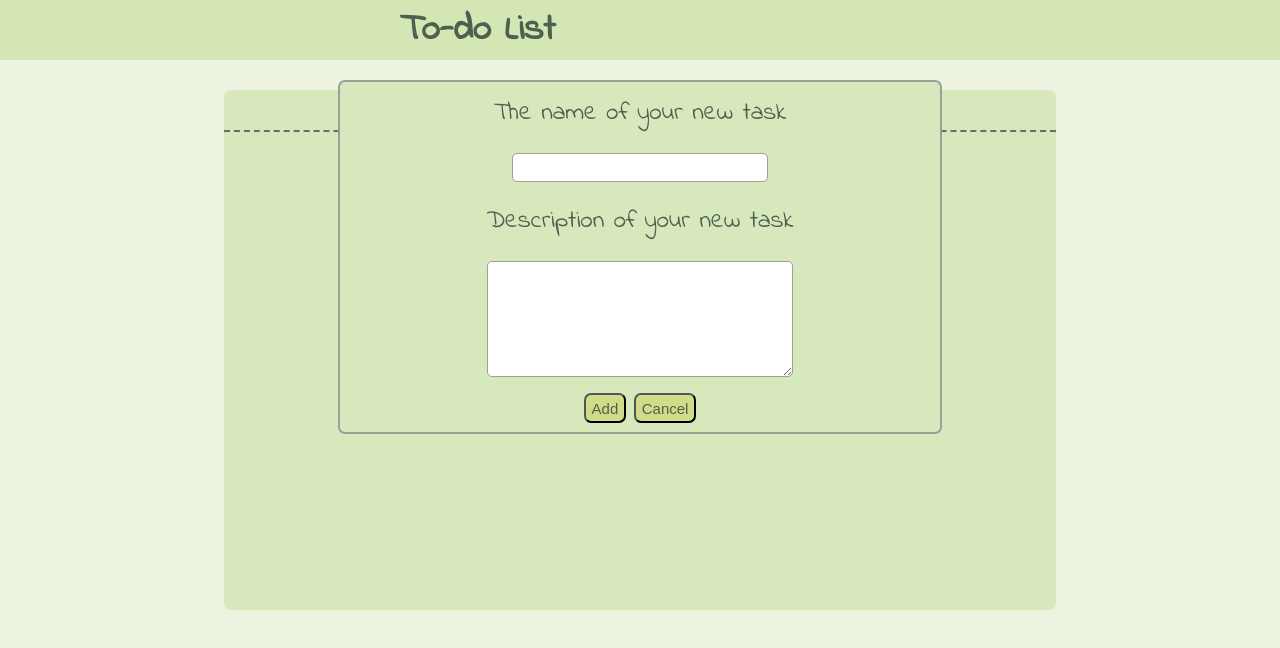
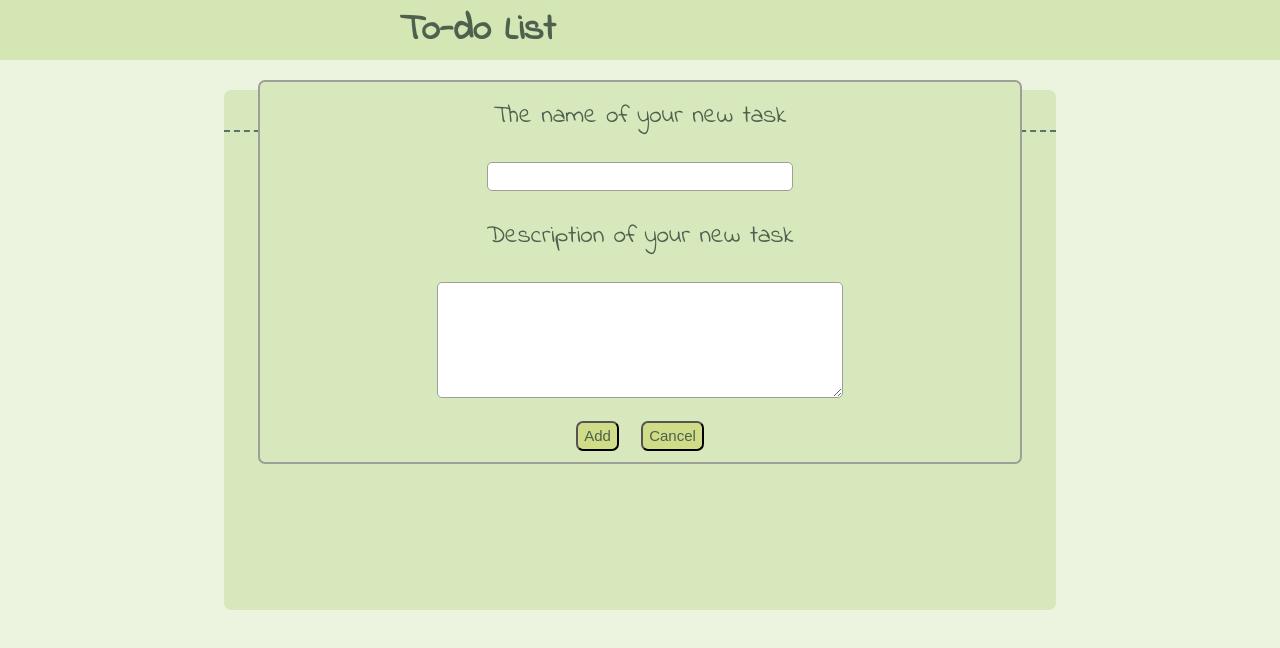
Before and after one commit to chakapega/toDoListAPP, a plain HTML site: page index.html in a window 1280 px wide. Both pictures are taken after a click on the button "Add Task". Drawn offline with Linux system fonts and the light colour scheme; no server answers.

Commit message:
changing the way of adding a new task and refactoring

```diff
--- a/css/style.css
+++ b/css/style.css
@@ -35,12 +35,12 @@ main {
 }
 
 .new-task_form {
-  display: none;
+  display: flex;
   flex-direction: column;
   justify-content: space-around;
   align-items: center;
-  height: 350px;
-  width: 600px;
+  height: 380px;
+  width: 760px;
   margin-bottom: 20px;
   margin-top: 20px;
   z-index: 9999;
@@ -98,13 +98,13 @@ main {
   border-radius: 5px;
   border: 1px solid #9da09a;
   height: 25px;
-  width: 250px;
+  width: 300px;
 }
 
 #new-task_form__textarea_description {
   border-radius: 5px;
   border: 1px solid #9da09a;
-  width: 300px;
+  width: 400px;
   height: 110px;
 }
 
@@ -194,3 +194,9 @@ main {
   border: 2px solid #9da09a;
   border-radius: 7px;
 }
+
+.new-task_form__btns {
+  width: 150px;
+  display: flex;
+  justify-content: space-around;
+}
--- a/index.html
+++ b/index.html
@@ -13,16 +13,6 @@
     <div class="logo">To-do List</div>
   </header>
   <main>
-    <form class="new-task_form" action="">
-      <label class="new-task_form__label_name" for="new-task_form__input_name">The name of your new task</label>
-      <input type="text" name="name" id="new-task_form__input_name">
-      <label class="new-task_form__label_description" for="new-task_form__textarea_description">Description of your new task</label>
-      <textarea name="description" id="new-task_form__textarea_description" cols="30" rows="5"></textarea>
-      <div class="new-task_form__btn">
-        <button type="submit" class="new-task_form__btn_add">Add</button>
-        <button type="button" class="new-task_form__btn_cancel">Cancel</button>
-      </div>
-    </form>
     <form class="edit-task_form" action="">
       <label class="edit-task_form__label_name" for="edit-task_form__input_name">The name of your task</label>
       <input type="text" name="name" id="edit-task_form__input_name">
--- a/js/main.js
+++ b/js/main.js
@@ -1,7 +1,5 @@
 const addedTasksContainer = document.querySelector('.added-tasks_container');
-const newTaskForm = document.querySelector('.new-task_form');
 const addNewTaskButton = document.querySelector('.add-new-task__button');
-const newTaskFormBtnCancel = document.querySelector('.new-task_form__btn_cancel');
 
 db.collection('tasks').onSnapshot(snapshot => {
   let changes = snapshot.docChanges();
@@ -85,9 +83,9 @@ const editAddedTask = e => {
 };
 
 const closeNewTaskForm = () => {
-  document.querySelector('.new-task_form').style.display = 'none';
-  document.querySelector('#new-task_form__input_name').value = '';
-  document.querySelector('#new-task_form__textarea_description').value = '';
+  const newTaskForm = document.querySelector('.new-task_form');
+
+  document.querySelector('main').removeChild(newTaskForm);
 };
 
 const addNewTask = e => {
@@ -98,12 +96,55 @@ const addNewTask = e => {
 };
 
 const showNewTaskForm = () => {
-  document.querySelector('.new-task_form').style.display = 'flex';
+  document.querySelector('main').appendChild(createNewTaskForm());
 };
 
-addNewTaskButton.addEventListener('click', e => {
-  showNewTaskForm();
-});
+const createNewTaskForm = () => {
+  const newTaskForm = document.createElement('form');
+  newTaskForm.classList.add('new-task_form');
+
+  const newTaskFormLabelName = document.createElement('label');
+  newTaskFormLabelName.classList.add('new-task_form__label_name');
+  newTaskFormLabelName.htmlFor = 'new-task_form__input_name';
+  newTaskFormLabelName.textContent = 'The name of your new task';
+
+  const newTaskFormInputName = document.createElement('input');
+  newTaskFormInputName.type = 'text';
+  newTaskFormInputName.name = 'name';
+  newTaskFormInputName.id = 'new-task_form__input_name';
+
+  const newTaskFormLabelDescription = document.createElement('label');
+  newTaskFormLabelDescription.classList.add('new-task_form__label_description');
+  newTaskFormLabelDescription.htmlFor = 'new-task_form__textarea_description';
+  newTaskFormLabelDescription.textContent = 'Description of your new task';
+
+  const newTaskFormTextareaDescription = document.createElement('textarea');
+  newTaskFormTextareaDescription.name = 'description';
+  newTaskFormTextareaDescription.id = 'new-task_form__textarea_description';
+  newTaskFormTextareaDescription.cols = '30';
+  newTaskFormTextareaDescription.rows = '5';
+
+  const newTaskFormBtns = document.createElement('div');
+  newTaskFormBtns.classList.add('new-task_form__btns');
+
+  const newTaskFormBtnAdd = document.createElement('button');
+  newTaskFormBtnAdd.type = 'submit';
+  newTaskFormBtnAdd.classList.add('new-task_form__btn_add');
+  newTaskFormBtnAdd.textContent = 'Add';
+
+  const newTaskFormBtnCancel = document.createElement('button');
+  newTaskFormBtnCancel.type = 'button';
+  newTaskFormBtnCancel.classList.add('new-task_form__btn_cancel');
+  newTaskFormBtnCancel.textContent = 'Cancel';
+
+  newTaskForm.appendChild(newTaskFormLabelName);
+  newTaskForm.appendChild(newTaskFormInputName);
+  newTaskForm.appendChild(newTaskFormLabelDescription);
+  newTaskForm.appendChild(newTaskFormTextareaDescription);
+  newTaskForm.appendChild(newTaskFormBtns);
+
+  newTaskFormBtns.appendChild(newTaskFormBtnAdd);
+  newTaskFormBtns.appendChild(newTaskFormBtnCancel);
 
   newTaskForm.addEventListener('submit', e => {
     e.preventDefault();
@@ -120,9 +161,19 @@ newTaskFormBtnCancel.addEventListener('click', () => {
     closeNewTaskForm();
   });
 
+  return newTaskForm;
+};
+
+addNewTaskButton.addEventListener('click', e => {
+  showNewTaskForm();
+});
+
 document.querySelector('body').addEventListener('click', e => {
+  if(document.querySelector('.new-task_form')) {
+    const newTaskForm = document.querySelector('.new-task_form');
 
     if(!newTaskForm.contains(e.target) && e.target !== addNewTaskButton) {
       closeNewTaskForm();
     };
+  };
 });
```
Lines whose indentation alone changed are shown as unchanged.
